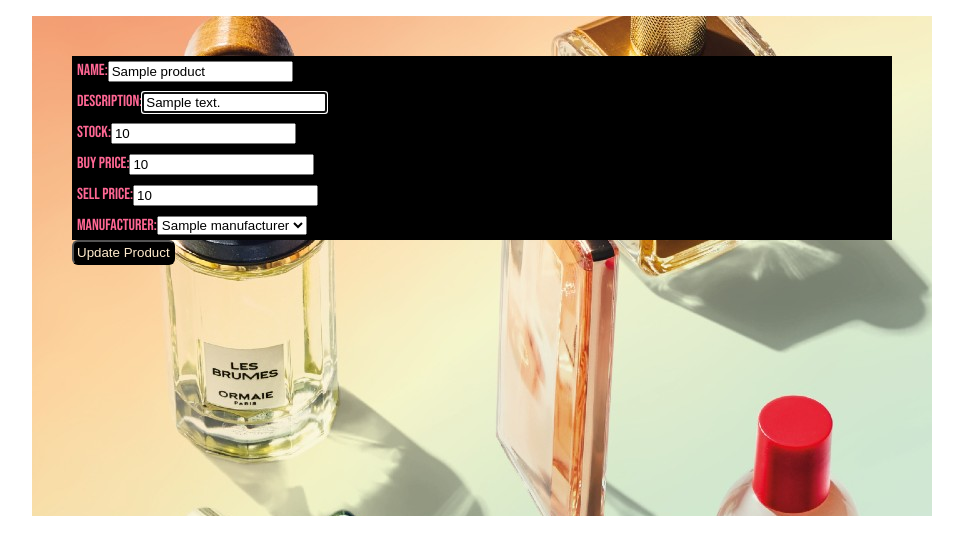
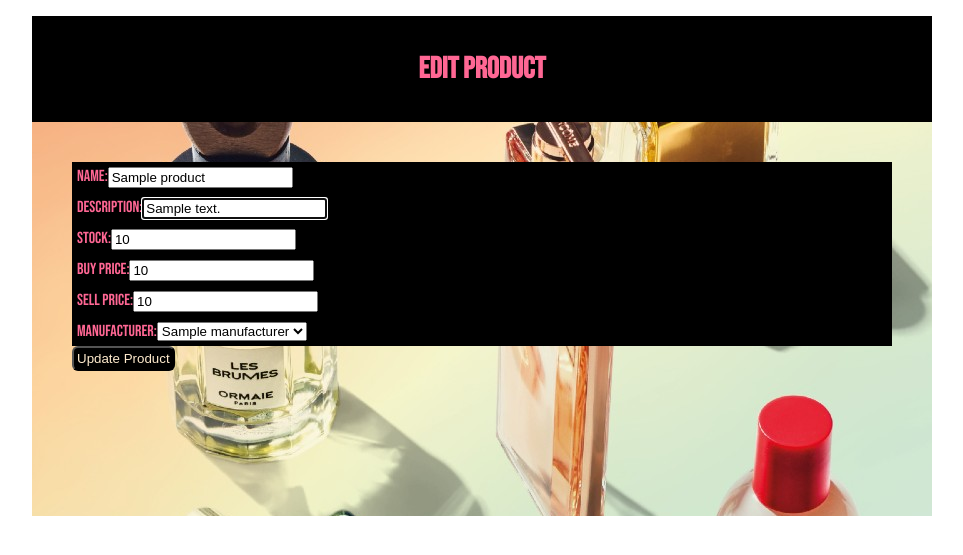
Before and after one commit to RhiannonAW123/PROJECT-1---Perfume-Shop-Inventory, a Flask app: page /products/1/edit in a window 1280 px wide. Shown: the part 91-646 px from the top of the page, without its empty margins (158-1121 px from the left). Run offline with Flask 2, Linux system fonts and the light colour scheme; a database or web service that is not in the repository returns one stand-in record (values such as "Sample title"); some libraries are stand-ins or nearby versions.

Commit message:
added headers to edit and add pages

```diff
--- a/static/style.css
+++ b/static/style.css
@@ -89,3 +89,10 @@ body {
  .table_info {
      background-color: black;
  }
+
+ .form_headers {
+     padding: 10px;
+     background-color: black;
+     text-align: center;
+     font-family:"Bebas Neue", arial, sans-serif; font-size: 20px;
+ }
--- a/templates/manufacturers/edit.html
+++ b/templates/manufacturers/edit.html
@@ -1,5 +1,9 @@
 {% extends "base.html" %}
 {% block content %}
+
+<div class="form_headers">
+    <h2>Edit Product</h2>
+  </div>
 
 <form class="forms" action="/manufacturers/{{manufacturer.id}}" method="post">
   <div class="form_options">
--- a/templates/manufacturers/index.html
+++ b/templates/manufacturers/index.html
@@ -3,7 +3,7 @@
 
 <TABLE  WIDTH="100%"   CELLPADDING="4" CELLSPACING="3">
   <TR class="table_headers">
-     <TH COLSPAN="3"><BR><H3>Manufacturers</H3>
+     <TH COLSPAN="3"><BR><H2>Manufacturers</H2>
      </TH>
   </TR>
   <TR class="col_headers">
@@ -13,8 +13,8 @@
   </TR>
   {% for manufacturer in all_manufacturers %}
   <TR ALIGN="CENTER">
-    <TD>{{manufacturer.name}}</TD>
-    <TD>{{manufacturer.contact}}</TD>
+    <TD class="table_info">{{manufacturer.name}}</TD>
+    <TD class="table_info">{{manufacturer.contact}}</TD>
     <TD><a href="manufacturers/{{manufacturer.id}}/edit"><button class="buttons">Edit</button></a></TD>
   </TR>
   {% endfor %}
--- a/templates/manufacturers/new.html
+++ b/templates/manufacturers/new.html
@@ -1,5 +1,9 @@
 {% extends "base.html" %}
 {% block content %}
+
+<div class="form_headers">
+    <h2>Add Product</h2>
+  </div>
 
 <form class="forms" action="/manufacturers" method="post">
 
--- a/templates/products/edit.html
+++ b/templates/products/edit.html
@@ -1,7 +1,12 @@
 {% extends "base.html" %}
 {% block content %}
 
+<div class="form_headers">
+  <h2>Edit Product</h2>
+</div>
+
 <form class="forms" action="/products/{{product.id}}" method="post">
+
   <div class="form_options">
     <label for="name">Name:</label>
     <input type="text" id="name" name="name" value="{{product.name}}" required>
--- a/templates/products/index.html
+++ b/templates/products/index.html
@@ -3,7 +3,7 @@
 
 <TABLE  WIDTH="100%"   CELLPADDING="4" CELLSPACING="3">
   <TR class="table_headers">
-     <TH COLSPAN="7"><BR><H3>Products</H3>
+     <TH COLSPAN="7"><BR><H2>Products</H2>
      </TH>
   </TR>
   <TR class="col_headers">
--- a/templates/products/new.html
+++ b/templates/products/new.html
@@ -1,5 +1,9 @@
 {% extends "base.html" %}
 {% block content %}
+
+<div class="form_headers">
+    <h2>Add Product</h2>
+  </div>
 
 <form class="forms" action="/products" method="post">
 
```
